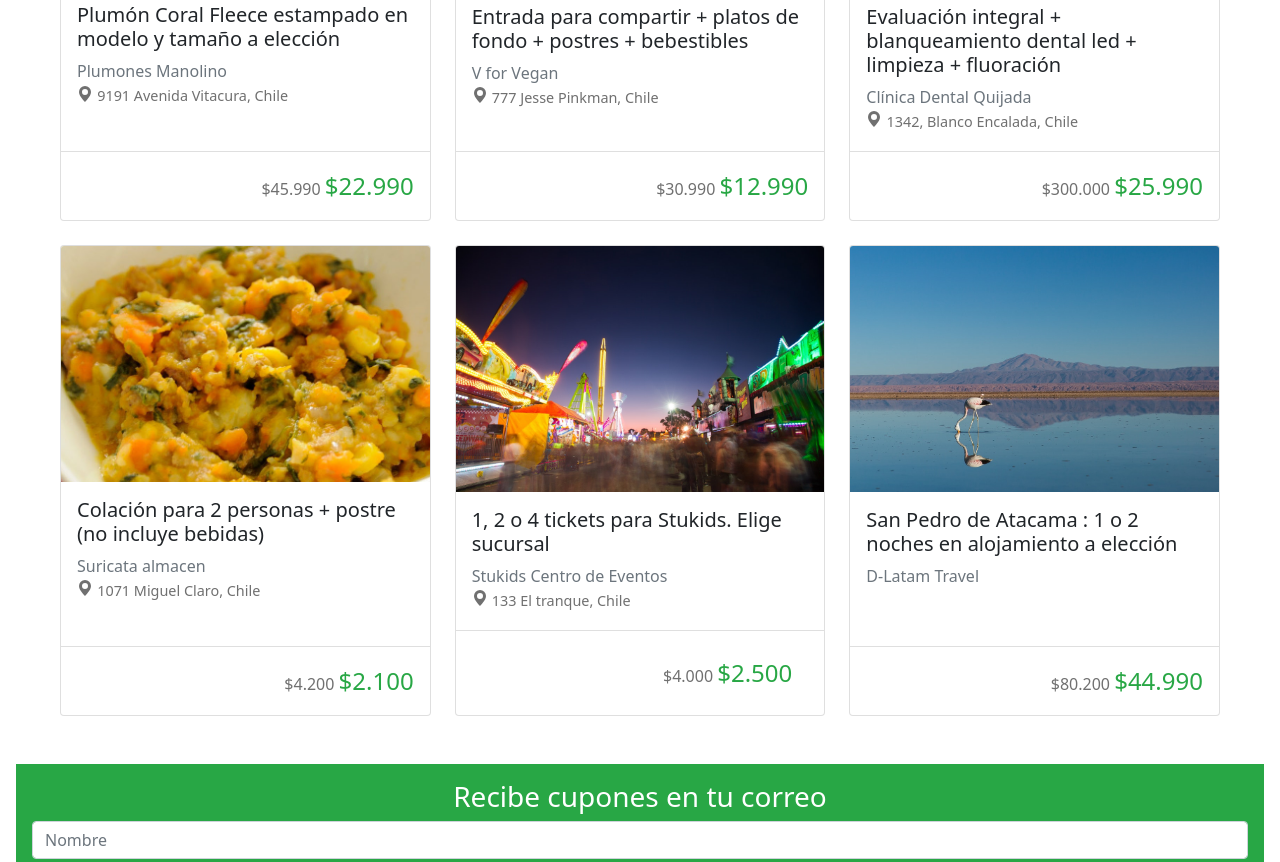
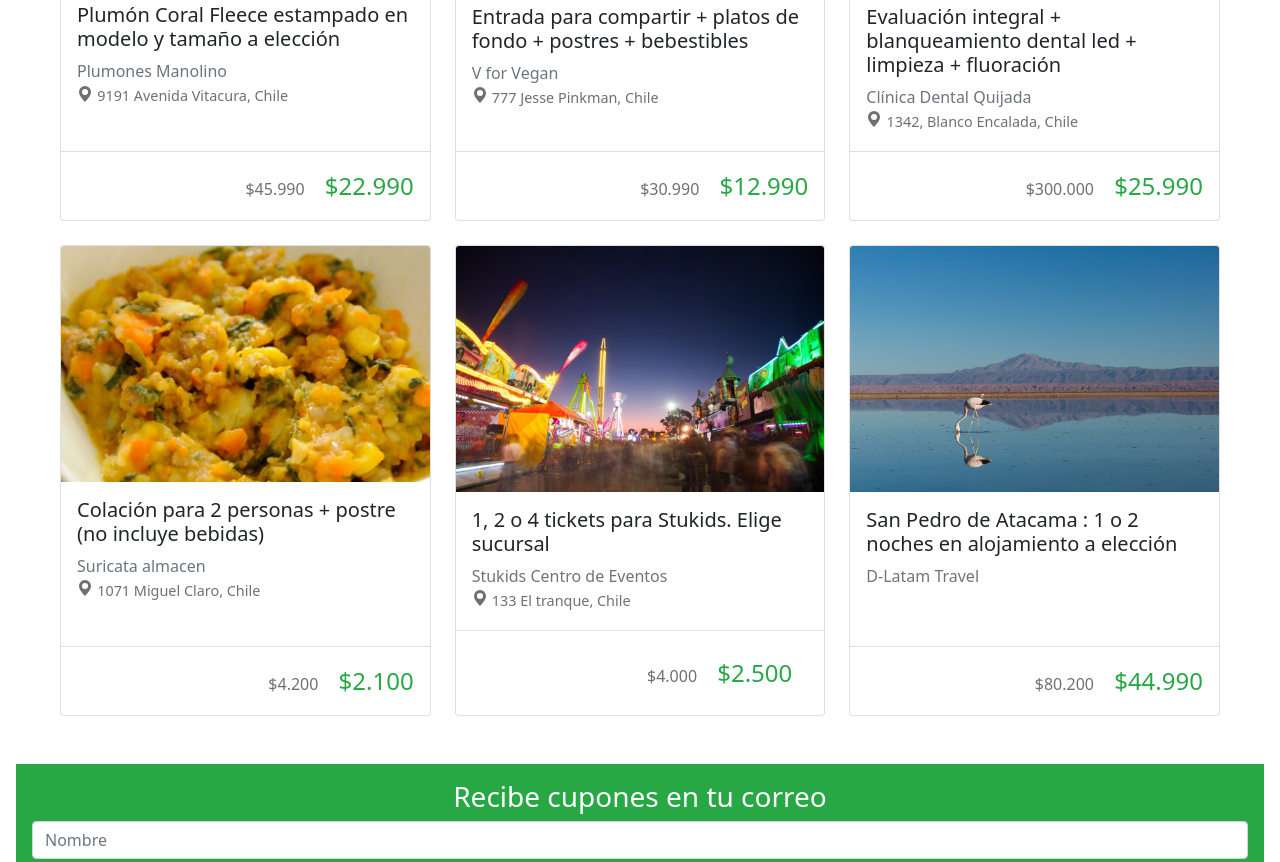
Before and after one commit to vriquelmefe/cuppon, a website: page index.html in a window 1280 px wide. Shown: the part 348-1210 px from the top of the page. Drawn offline with nearby package versions, Linux system fonts and the light colour scheme.

```diff
--- a/index.html
+++ b/index.html
@@ -13,7 +13,7 @@
   <link rel="preconnect" href="https://fonts.googleapis.com">
 </head>
 <body>
-  <nav class="verde navbar navbar-expand-lg">
+  <nav class="verde navbar navbar-expand-lg navbar-dark">
     <div class="container-fluid mx-5">
       <a class="navbar-brand" href="#"><img src="./assets/img/logo-white.png" alt=""></a>
       <button class="navbar-toggler" type="button" data-bs-toggle="collapse" data-bs-target="#navbarSupportedContent" aria-controls="navbarSupportedContent" aria-expanded="false" aria-label="Toggle navigation">
@@ -52,7 +52,7 @@
                   </div>
                   <div class="card-footer bg-transparent text-end p-0">
                       <div class="card-body">
-                          <span class="text-secundary">$45.990</span>
+                          <span class="text-secundary me-3">$45.990</span>
                           <span class="precio">$22.990</span>
                         </div>
 
@@ -72,7 +72,7 @@
                   </div>
                   <div class="card-footer bg-transparent text-end p-0">
                       <div class="card-body">
-                          <span class="text-secundary">$30.990</span>
+                          <span class="text-secundary me-3">$30.990</span>
                           <span class="precio">$12.990</span>
                         </div>
 
@@ -91,7 +91,7 @@
                   </div>
                   <div class="card-footer bg-transparent text-end p-0">
                       <div class="card-body">
-                          <span class="text-secundary">$300.000</span>
+                          <span class="text-secundary me-3">$300.000</span>
                           <span class="precio">$25.990</span>
                         </div>
 
@@ -110,7 +110,7 @@
                   </div>
                   <div class="card-footer bg-transparent text-end p-0">
                       <div class="card-body">
-                          <span class="text-secundary">$4.200</span>
+                          <span class="text-secundary me-3">$4.200</span>
                           <span class="precio">$2.100</span>
                         </div>
 
@@ -129,7 +129,7 @@
                   </div>
                   <div class="card-footer bg-transparent text-end preconnect">
                       <div class="card-body">
-                          <span class="text-secundary">$4.000</span>
+                          <span class="text-secundary me-3">$4.000</span>
                           <span class="precio">$2.500</span>
                         </div>
 
@@ -145,7 +145,7 @@
                   </div>
                   <div class="card-footer bg-transparent text-end p-0">
                       <div class="card-body">
-                          <span class="text-secundary">$80.200</span>
+                          <span class="text-secundary me-3">$80.200</span>
                           <span class="precio">$44.990</span>
                         </div>
 
```
